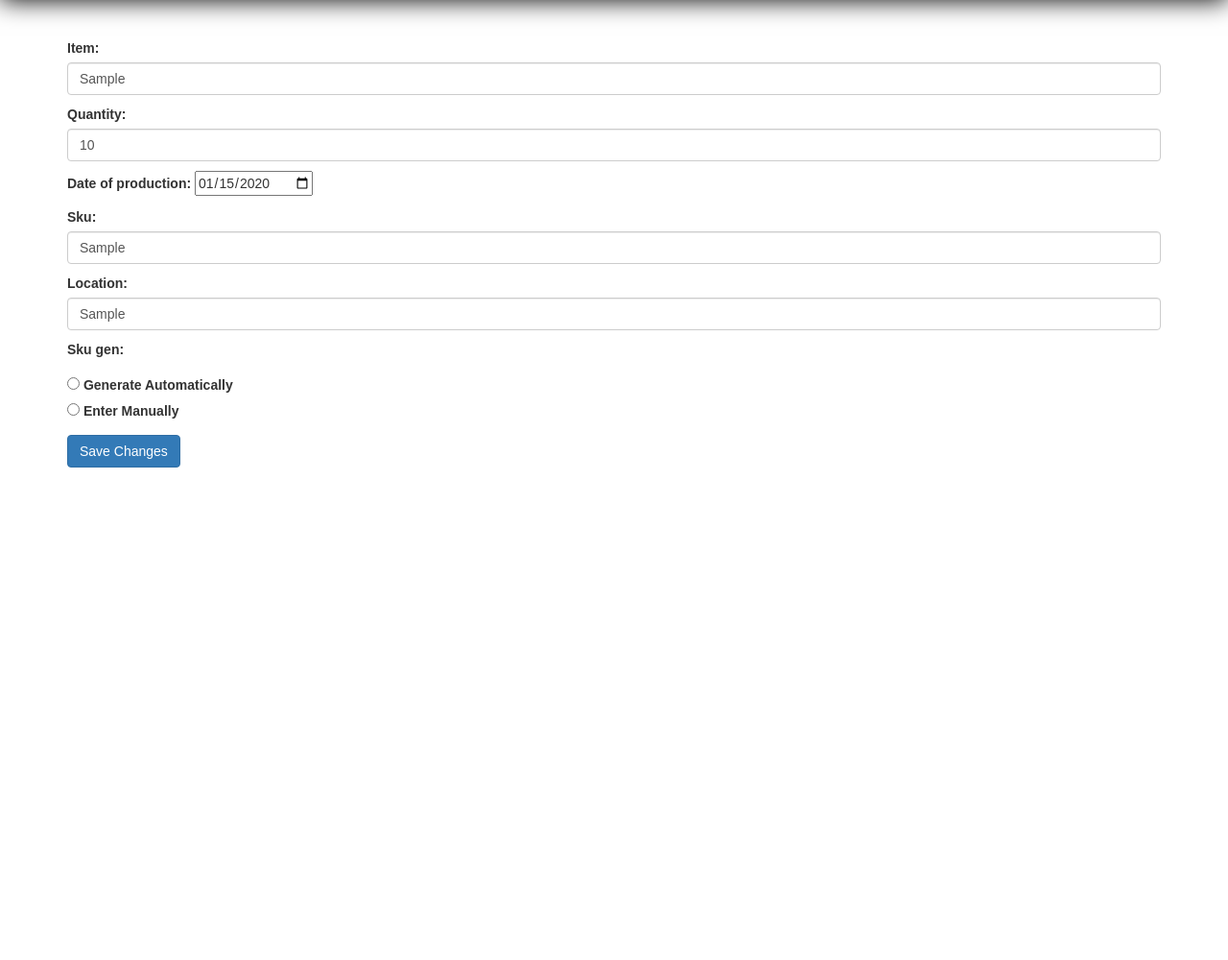
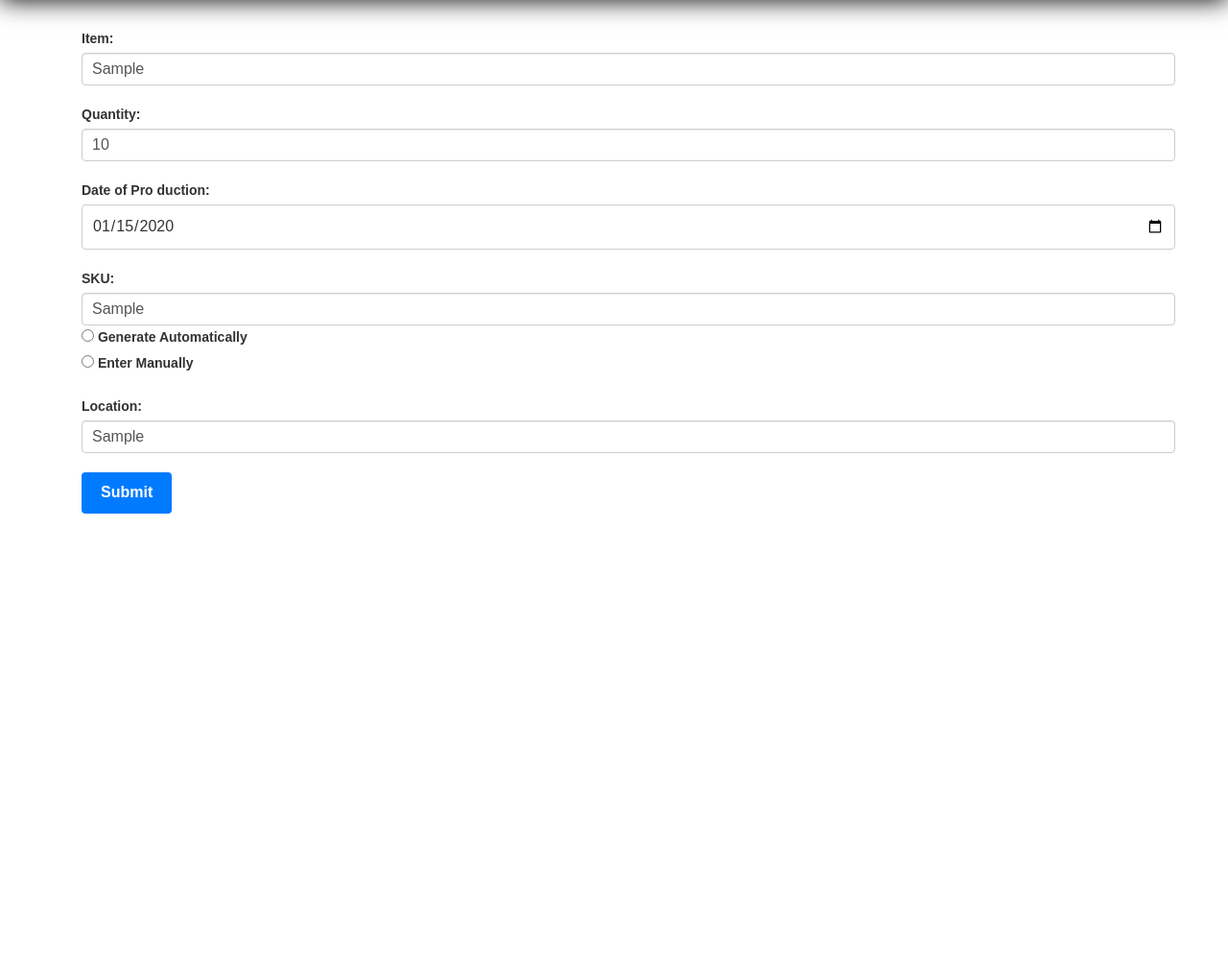
Before and after one commit to Elkrypton/inventory-beta, a Django app: page /edit_manufacturer/1/ in a window 1280 px wide. Shown: the part 80-1080 px from the top of the page at 96% size. Run offline with Django 4.2, Linux system fonts and the light colour scheme; a user stored in the database is signed in; tables that the repository leaves empty hold one stand-in row (values such as "Sample post"); some libraries are stand-ins or nearby versions.

Commit message:
...changing templates

```diff
--- a/orders_reporter/templates/base.html
+++ b/orders_reporter/templates/base.html
@@ -1,5 +1,6 @@
+<!DOCTYPE html>
+
 {% csrf_token %}
-<!DOCTYPE html>
 {% load bootstrap3 %}
 <html lang="en">
 <head>
@@ -57,7 +58,7 @@ header li a {
        <ul>
            <li><a class="active" href="{% url 'home' %}">Inventory Managment</a></li>
            <li><a id="id_form" href="{% url 'myforms' %}">Add product</a></li>
-           <li><a id="id_items"  href="{% url 'manufacturer_list' %}">View Items</a></li>
+           <li><a name="items_list"  href="{% url 'manufacturer_list' %}">View Items</a></li>
            <li><a id="id_stats" href="{% url 'graph' %}">Inventory Stats</a></li>
            <li><a id ="id_search" href="{% url 'search' %}">Search</a></li>
 
--- a/orders_reporter/templates/forms.html
+++ b/orders_reporter/templates/forms.html
@@ -1,5 +1,6 @@
+<!DOCTYPE html>
+
 {% extends "base.html" %}
-
 {% block content %}
 
 <style>
@@ -72,7 +73,7 @@
     </div>
 
     <div class="form-group">
-      <label for="date_of_production">Date of Production:</label>
+      <label for="date_of_production">Date of Pro duction:</label>
       {{ form.date_of_production }}
     </div>
 
--- a/orders_reporter/templates/manufacturer_detail.html
+++ b/orders_reporter/templates/manufacturer_detail.html
@@ -1,3 +1,5 @@
+<!DOCTYPE html>
+
 {% extends 'base.html' %}
 {% block header %}
 {% load bootstrap3 %}
@@ -27,6 +29,8 @@
 </style>
 <html lang="en">
   <head>
+    <title>Product Details</title>
+
     <meta charset="utf-8">
     <meta name="viewport" content="width=device-width, initial-scale=1, shrink-to-fit=yes">
   </head>
@@ -44,7 +48,7 @@
     <br>
     <br>
 
-      <div class="card-body">
+      <div class="card-body" name="product_details">
 
         <table class="table">
           <tr>
--- a/orders_reporter/templates/manufacturer_edit.html
+++ b/orders_reporter/templates/manufacturer_edit.html
@@ -1,87 +1,126 @@
+<!DOCTYPE html>
+
 {% extends "base.html" %}
-{% block header %}
-<head>
+{% block content %}
+{% csrf_token %}
+
+
 <style>
-		.button {
-		  background-color: #FF5F1F; /* Orange */
-		  border: none;
-		  color: white;
-		  padding: 20px;
-		  text-align: center;
-		  text-decoration: none;
-		  display: inline-block;
-		  font-size: 14px;
-		  margin: 4px 2px;
-		  cursor: pointer;
+  body {
+    font-family: Arial, sans-serif;
   }
-		.button1 {border-radius: 2px;}
-
-		* {
-		  box-sizing: border-box;
-		}
-
-		input[type=text], select, textarea {
-		  width: 60%;
-		  padding: 12px;
-		  border: 1px solid #ccc;
-		  border-radius: 4px;
-		  resize: vertical;
+  .form-group {
+    margin-bottom: 20px;
   }
 
   label {
-		  padding: 12px 12px 12px 0;
-		  display: inline-block;
+    font-weight: bold;
   }
 
-		input[type=submit] {
-		  background-color: #04AA6D;
-		  color: white;
-		  padding: 12px 20px;
+  input[type="text"],
+  input[type="number"],
+  input[type="date"] {
+    width: 100%;
+    padding: 10px;
+    border: 1px solid #ccc;
+    border-radius: 4px;
+    box-sizing: border-box;
+    font-size: 16px;
+  }
+
+  select {
+    width: 100%;
+    padding: 10px;
+    border: 1px solid #ccc;
+    border-radius: 4px;
+    box-sizing: border-box;
+    font-size: 16px;
+  }
+
+  .btn-submit {
+    padding: 10px 20px;
+    font-size: 16px;
+    font-weight: bold;
     border: none;
     border-radius: 4px;
+    background-color: #007bff;
+    color: #fff;
     cursor: pointer;
-		  float: right;
+    transition: background-color 0.3s ease;
   }
 
-		input[type=submit]:hover {
-		  background-color: #45a049;
+  .btn-submit:hover {
+    background-color: #0056b3;
   }
 
-		.container {
-		  border-radius: 5px;
-		  background-color: #f2f2f2;
-		  padding: 20px;
+  .generated-sku {
+    font-size: 16px;
+    font-weight: bold;
+    color: #28a745;
+  }
+</style>
+
+<div class="container mt-5">
+<form action="{% url 'edit' manufacturer.pk %}" method='post'>
+	{% csrf_token %}
+    <div class="form-group">
+      <label for="item">Item:</label>
+      {{ form.item }}
+    </div>
+
+    <div class="form-group">
+      <label for="quantity">Quantity:</label>
+      {{ form.quantity }}
+    </div>
+
+    <div class="form-group">
+      <label for="date_of_production">Date of Pro duction:</label>
+      {{ form.date_of_production }}
+    </div>
+
+    <div class="form-group">
+      <label for="sku">SKU:</label>
+      {{ form.sku }}
+      {{ form.sku_gen }}
+      <div id="generated-sku" class="generated-sku"></div>
+    </div>
+
+    <div class="form-group">
+      <label for="location">Location:</label>
+      {{ form.location }}
+    </div>
+
+    <button type="submit" id="btn_add" class="btn btn-submit">Submit</button>
+  </form>
+</div>
+
+<script>
+document.addEventListener('DOMContentLoaded', function() {
+  function generateSKU() {
+    var randomSKU = Math.floor(Math.random() * 9000) + 1000 + '-' +
+                    Math.floor(Math.random() * 1000) + '-' +
+                    Math.floor(Math.random() * 10000);
+    return randomSKU;
   }
 
-		.col-25 {
-		  float: left;
-		  width: 25%;
-		  margin-top: 6px;
+  function updateSKUField() {
+    var skuGenRadio = document.querySelector('input[name="sku_gen"]:checked');
+    var skuField = document.getElementById('id_sku');
+    var generatedSKUElement = document.getElementById('generated-sku');
+    if (skuGenRadio && skuGenRadio.value === 'auto') {
+      var generatedSKU = generateSKU();
+      skuField.value = generatedSKU;
+      generatedSKUElement.textContent = 'Generated SKU: ' + generatedSKU;
+    }
   }
 
-		.col-75 {
-		  float: left;
-		  width: 75%;
-		  margin-top: 6px;
-		}
+  var skuGenRadios = document.querySelectorAll('input[name="sku_gen"]');
+  skuGenRadios.forEach(function(radio) {
+    radio.addEventListener('change', updateSKUField);
+  });
 
-		/* Clear floats after the columns */
-		.row:after {
-		  content: "";
-		  clear: both;
-		}
-	  </style>
-	  <head>
-<h2>
-	{% endblock header %}
-	{% block content %}
-	<p>
-	<!--<a href="{% url 'manufacturer_detail' manufacturer.pk %}">{{ manufacturer }}</a>-->
-	<form action="{% url 'edit' manufacturer.pk %}" method='post'>
-		{% csrf_token %}
-		{{ form.as_p }}
+  updateSKUField();
+});
+</script>
 
-	<button name="submit" class="btn btn-primary">Save Changes</button>
-	</form>
-</p>
 {% endblock content %}
--- a/orders_reporter/templates/manufacturer_list.html
+++ b/orders_reporter/templates/manufacturer_list.html
@@ -1,3 +1,5 @@
+<!DOCTYPE html>
+
 {% extends "base.html" %}
 {% load bootstrap3 %}
 {% block content %}
@@ -37,7 +39,7 @@
    </tr>
                <tr>
 {% for manufacturer in manufacturers %}
-                <td><a href="{% url 'manufacturer_detail' manufacturer.pk %}">{{ manufacturer.item }}</a></td>
+                <td><a name="manufacturer" href="{% url 'manufacturer_detail' manufacturer.pk %}">{{ manufacturer.item }}</a></td>
                 <td>{{ manufacturer.date_added|date:'M d,Y H:i' }}</td>
                 <td>{{ manufacturer.location }}</td>
                 </tr>
--- a/orders_reporter/templates/note.html
+++ b/orders_reporter/templates/note.html
@@ -1,3 +1,5 @@
+<!DOCTYPE html>
+
 {% extends 'base.html' %}
 {% block content %}
 {% load bootstrap3 %}
--- a/orders_reporter/templates/qrcode.html
+++ b/orders_reporter/templates/qrcode.html
@@ -1,5 +1,4 @@
-
-
+<!DOCTYPE html>
 <html>
 <head>
 <script src="https://rawgit.com/schmich/instascan-builds/master/instascan.min.js"></script>
```
Also changed, not shown: orders_reporter/templates/search.html (+5 -3 lines). Lines whose indentation alone changed are shown as unchanged.
